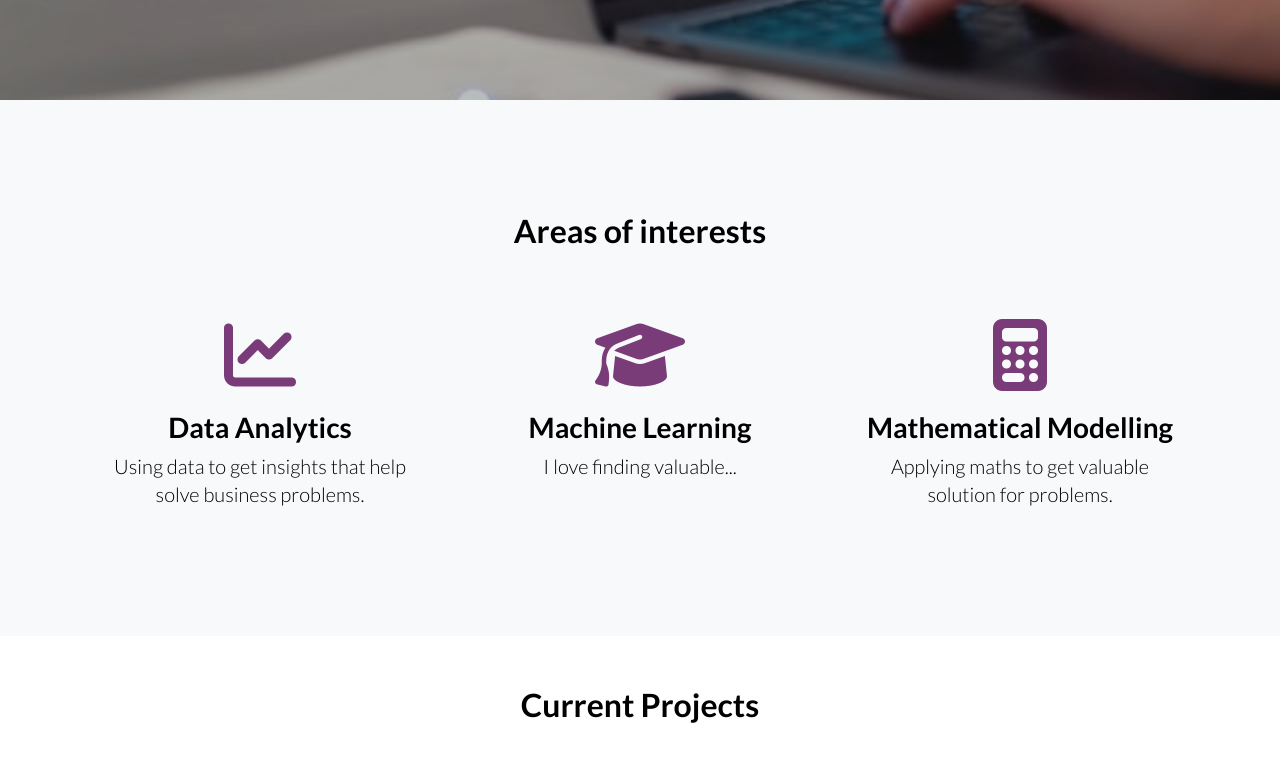
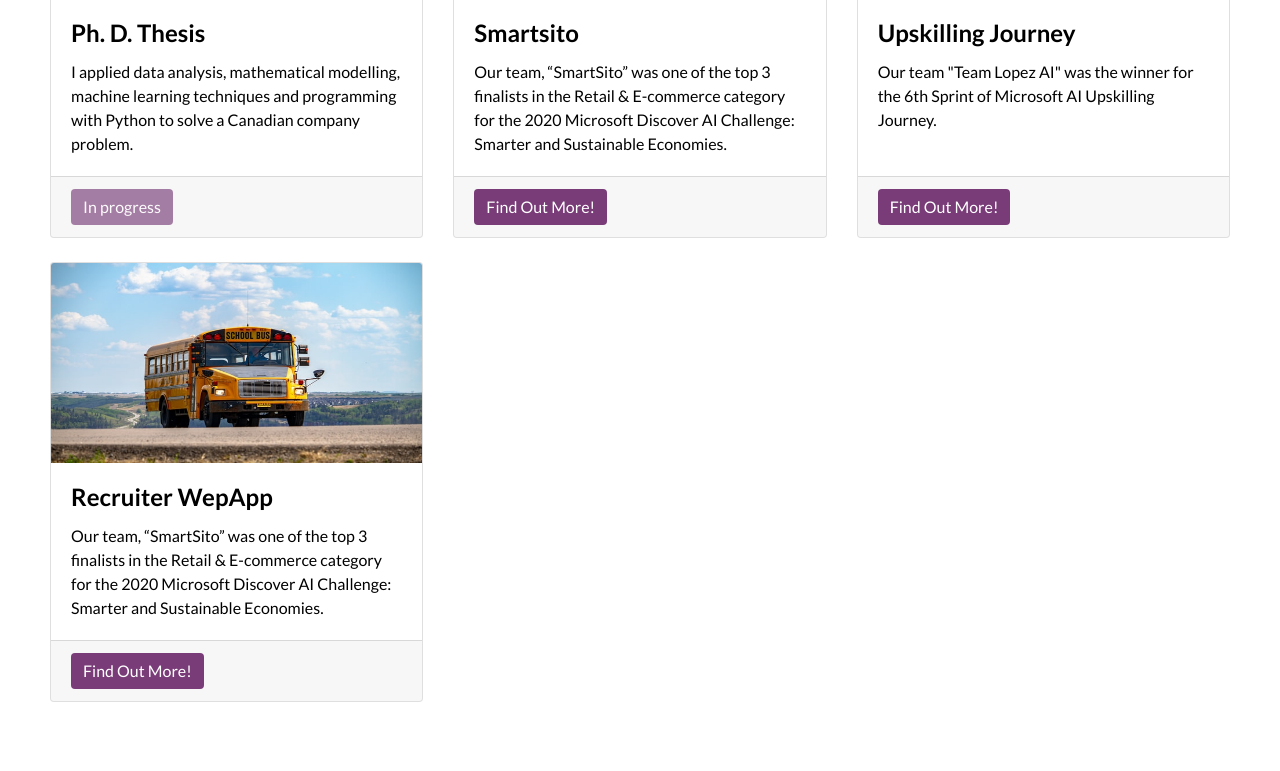
Before and after one commit to smlopezza/portfolioWebsite, a Flask app: page /portfolio in a window 1280 px wide. Shown: the part 404-1175 px from the top of the page. Run offline with Flask 2, Linux system fonts and the light colour scheme; some libraries are stand-ins or nearby versions.

Commit message:
Portfolio and Playground pages added

```diff
--- a/app/routes.py
+++ b/app/routes.py
@@ -16,6 +16,10 @@ def index():
 def portfolio():
     return render_template("portfolio.html")
 
+@app.route('/playground')
+def playground():
+    return render_template("playground.html")
+
 @app.route('/aboutMe')
 def aboutMe():
     return render_template("aboutMe.html")
--- a/app/templates/base.html
+++ b/app/templates/base.html
@@ -40,6 +40,9 @@
       </li>
       <li class="nav-item">
         <a class="nav-link" href="{{ url_for('portfolio') }}">Portfolio</a>
+      </li>
+      <li class="nav-item">
+        <a class="nav-link" href="{{ url_for('playground') }}">Playground</a>
       </li>
       <li class="nav-item">
         <a class="nav-link" href="https://medium.com/@slopezza" target="_blank">Blog</a>
--- a/app/templates/portfolio.html
+++ b/app/templates/portfolio.html
@@ -3,150 +3,78 @@
 {% block app_content %}
 
 <!-- Masthead -->
-  <header class="masthead text-white text-center">
-    <div class="overlay"></div>
-    <div class="container">
-      <div class="row">
-        <div class="col-xl-9 mx-auto">
-          <div class="col-lg-3">
-            <div class="testimonial-item mx-auto mb-5 mb-lg-0">
-              <img class="img-fluid rounded-circle mb-3" src="{{ url_for('static', filename='images/t2.jpeg') }}" alt="">
-            </div>
-          </div>
-
-          <h1 class="mb-5" style='font-size: 30px; text-align: right;'>  I develop valuable solutions to business challenges using Computer Programming, Data Science and Mathematical Modelling. </h1>
 
 
-        </div>
+  <!-- Icons Grid -->
 
-      </div>
-    </div>
-  </header>
-
-  <!-- Icons Grid -->
-  <section class="features-icons bg-light text-center">
-    <div class="container">
-      <h2 class="mb-5"> Areas of interests </h2>
-      <div class="row">
-        <div class="col-lg-4">
-          <div class="features-icons-item mx-auto mb-5 mb-lg-0 mb-lg-3">
-            <div class="features-icons-icon d-flex">
-              <i class="fas fa-chart-line m-auto text-primary"></i>
-            </div>
-            <h3>Data Analytics</h3>
-            <p class="lead mb-0"> Using data to get insights that help solve business problems.</p>
-          </div>
-        </div>
-        <div class="col-lg-4">
-          <div class="features-icons-item mx-auto mb-5 mb-lg-0 mb-lg-3">
-            <div class="features-icons-icon d-flex">
-              <!--<i class="fas fa-utensils m-auto text-primary"></i>-->
-              <i class="fas fa-graduation-cap m-auto text-primary"></i>
-            </div>
-            <h3>Machine Learning</h3>
-            <p class="lead mb-0">I love finding valuable...</p>
-          </div>
-        </div>
-        <div class="col-lg-4">
-          <div class="features-icons-item mx-auto mb-0 mb-lg-3">
-            <div class="features-icons-icon d-flex">
-              <!--<i class="icon-check m-auto text-primary"></i>-->
-              <i class="fas fa-calculator m-auto text-primary"></i>
-            </div>
-            <h3>Mathematical Modelling</h3>
-            <p class="lead mb-0">Applying maths to get valuable solution for problems.</p>
-          </div>
-        </div>
-      </div>
-    </div>
-  </section>
 
 
 
   <section class="showcase" style="padding: 50px;">
-    <h2 class="mb-5" style='text-align: center;'> Current Projects </h2>
+    <h1 class="mb-5" style='text-align: center;'> Portfolio </h1>
     <div class="row">
-      <div class="col-md-4 mb-5">
+      <div class="col-md-4 mb-6" style="margin-bottom: 2%;">
         <div class="card h-100">
           <img class="card-img-top" src="{{ url_for('static', filename='images/card1.jpg') }}" alt="Woman in a supermarket" height="200">
           <div class="card-body">
-            <h4 class="card-title">For Consumers</h4>
-            <p class="card-text">We are a community of responsible consumers. We are aware of our impact on climate change through food waste reduction.</p>
+            <h4 class="card-title">Ph. D. Thesis</h4>
+            <p class="card-text">I applied data analysis, mathematical modelling, machine learning techniques and programming with Python to solve a Canadian company problem.</p>
+          </div>
+          <div class="card-footer">
+            <a href="#" class="btn btn-primary disabled">In progress</a>
+          </div>
+        </div>
+      </div>
+      <div class="col-md-4 mb-6" style="margin-bottom: 2%;">
+        <div class="card h-100">
+          <img class="card-img-top" src="{{ url_for('static', filename='images/card2.jpg') }}" alt="Grocery store" height="200">
+          <div class="card-body">
+            <h4 class="card-title">Smartsito</h4>
+            <p class="card-text">Our team, “SmartSito” was one of the top 3 finalists in the Retail & E-commerce category for the 2020 Microsoft Discover AI Challenge: Smarter and Sustainable Economies.</p>
           </div>
           <div class="card-footer">
             <a href="#" class="btn btn-primary">Find Out More!</a>
           </div>
         </div>
       </div>
-      <div class="col-md-4 mb-5">
+      <div class="col-md-4 mb-6" style="margin-bottom: 2%;">
         <div class="card h-100">
-          <img class="card-img-top" src="{{ url_for('static', filename='images/card2.jpg') }}" alt="Grocery store" height="200">
+          <img class="card-img-top" src="{{ url_for('static', filename='images/card3.jpg') }}" alt="Toronto view from the island" height="200">
           <div class="card-body">
-            <h4 class="card-title">For Retailers</h4>
-            <p class="card-text">We allow retailers to reach consumers with targeted food products based on our user-centric insights.</p>
+            <h4 class="card-title">Upskilling Journey</h4>
+            <p class="card-text">Our team "Team Lopez AI" was the winner for the 6th Sprint of Microsoft AI Upskilling Journey.</p>
           </div>
           <div class="card-footer">
             <a href="#" class="btn btn-primary">Find Out More!</a>
           </div>
         </div>
       </div>
-      <div class="col-md-4 mb-5">
+
+      <div class="col-md-4 mb-6" style="margin-bottom: 2%;">
         <div class="card h-100">
-          <img class="card-img-top" src="{{ url_for('static', filename='images/card3.jpg') }}" alt="Toronto view from the island" height="200">
+          <img class="card-img-top" src="{{ url_for('static', filename='images/card3.jpg') }}" alt="Grocery store" height="200">
           <div class="card-body">
-            <h4 class="card-title">For municipalities</h4>
-            <p class="card-text">Lorem ipsum dolor sit amet, consectetur adipisicing elit. Sapiente esse necessitatibus neque.</p>
+            <h4 class="card-title">Recruiter WepApp</h4>
+            <p class="card-text">Our team, “SmartSito” was one of the top 3 finalists in the Retail & E-commerce category for the 2020 Microsoft Discover AI Challenge: Smarter and Sustainable Economies.</p>
           </div>
           <div class="card-footer">
             <a href="#" class="btn btn-primary">Find Out More!</a>
           </div>
         </div>
       </div>
+
+    </div>
+
+
+    <div class="row" style="margin-top: 2%">
+
+
+
     </div>
 
 
   </section>
 
-  <section class="showcase" style="padding: 50px;">
-    <h2 class="mb-5" style='text-align: center;'> My latest courses </h2>
-    <div class="row">
-      <div class="col-md-4 mb-5">
-        <div class="card h-100">
-          <img class="card-img-top" src="{{ url_for('static', filename='images/card1.jpg') }}" alt="Woman in a supermarket" height="200">
-          <div class="card-body">
-            <h4 class="card-title">For Consumers</h4>
-            <p class="card-text">We are a community of responsible consumers. We are aware of our impact on climate change through food waste reduction.</p>
-          </div>
-          <div class="card-footer">
-            <a href="#" class="btn btn-primary">Find Out More!</a>
-          </div>
-        </div>
-      </div>
-      <div class="col-md-4 mb-5">
-        <div class="card h-100">
-          <img class="card-img-top" src="{{ url_for('static', filename='images/card2.jpg') }}" alt="Grocery store" height="200">
-          <div class="card-body">
-            <h4 class="card-title">For Retailers</h4>
-            <p class="card-text">We allow retailers to reach consumers with targeted food products based on our user-centric insights.</p>
-          </div>
-          <div class="card-footer">
-            <a href="#" class="btn btn-primary">Find Out More!</a>
-          </div>
-        </div>
-      </div>
-      <div class="col-md-4 mb-5">
-        <div class="card h-100">
-          <img class="card-img-top" src="{{ url_for('static', filename='images/card3.jpg') }}" alt="Toronto view from the island" height="200">
-          <div class="card-body">
-            <h4 class="card-title">For municipalities</h4>
-            <p class="card-text">Lorem ipsum dolor sit amet, consectetur adipisicing elit. Sapiente esse necessitatibus neque.</p>
-          </div>
-          <div class="card-footer">
-            <a href="#" class="btn btn-primary">Find Out More!</a>
-          </div>
-        </div>
-      </div>
-    </div>
-  </section>
+
 
 {% endblock %}
```
Also changed, not shown: app/templates/aboutMe.html (+5 -5 lines), app/templates/playground.html (added, +59 -0 lines).
